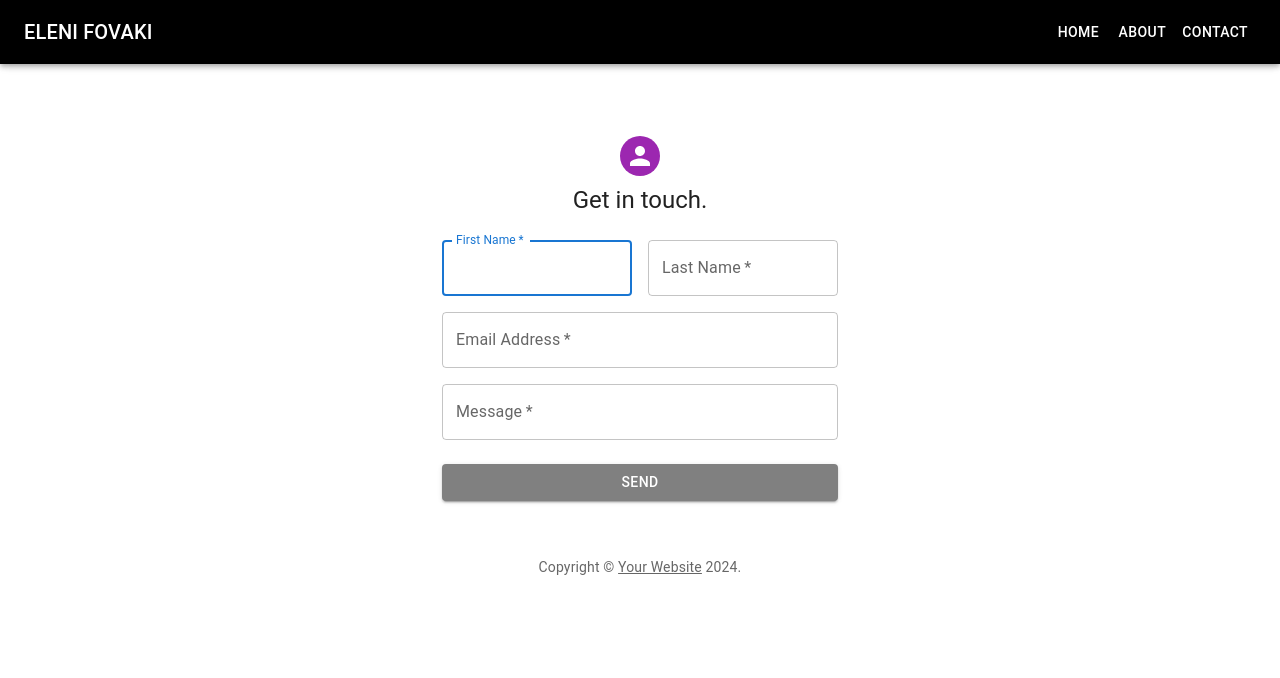
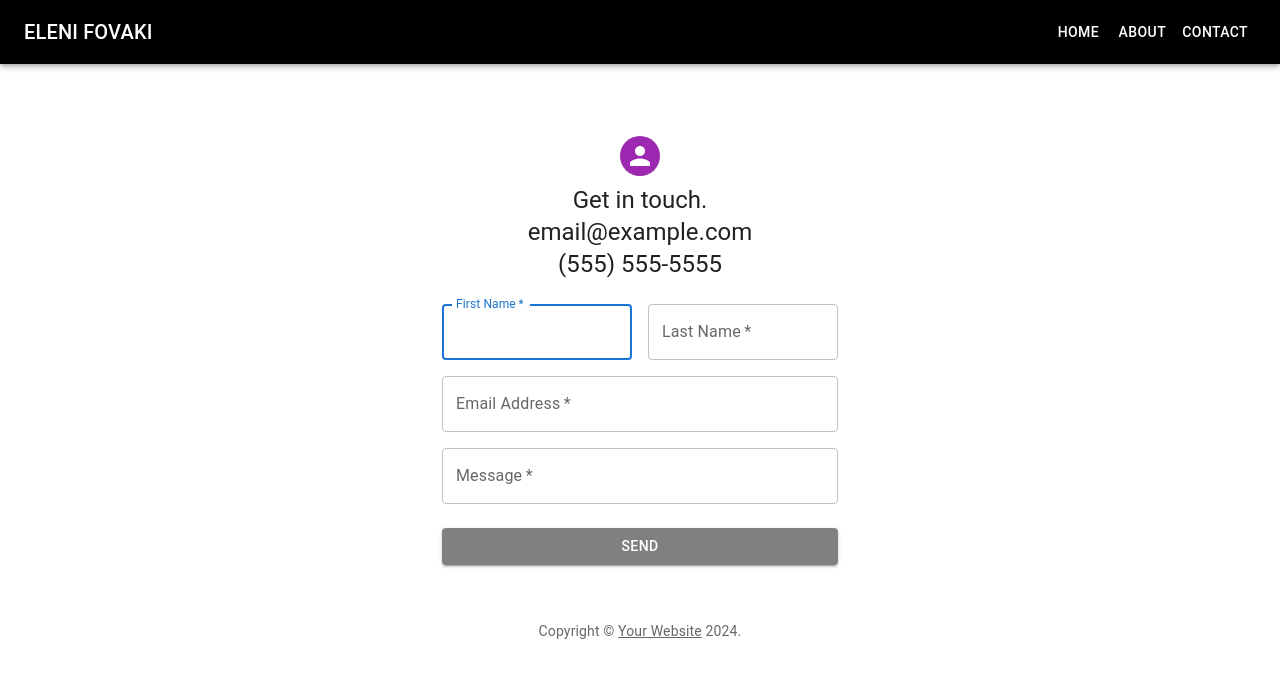
Before and after one commit to EleniFovaki/website-portfolio, a React (Create React App) app: page /contact in a window 1280 px wide. Shown: the top 678 px of the page. Built offline with nearby package versions, Linux system fonts and the light colour scheme.

Commit message:
some text to the contact form
some text to the form

```diff
--- a/src/Contact.js
+++ b/src/Contact.js
@@ -46,6 +46,12 @@ function Contact() {
           </Avatar>
           <Typography component="h1" variant="h5">
             Get in touch.
+          </Typography>
+          <Typography component="h2" variant="h5">
+            email@example.com
+          </Typography>
+          <Typography component="h3" variant="h5">
+            (555) 555-5555
           </Typography>
           <Box component="form" noValidate  sx={{ mt: 3 }}>
             <Grid container spacing={2}>
```
